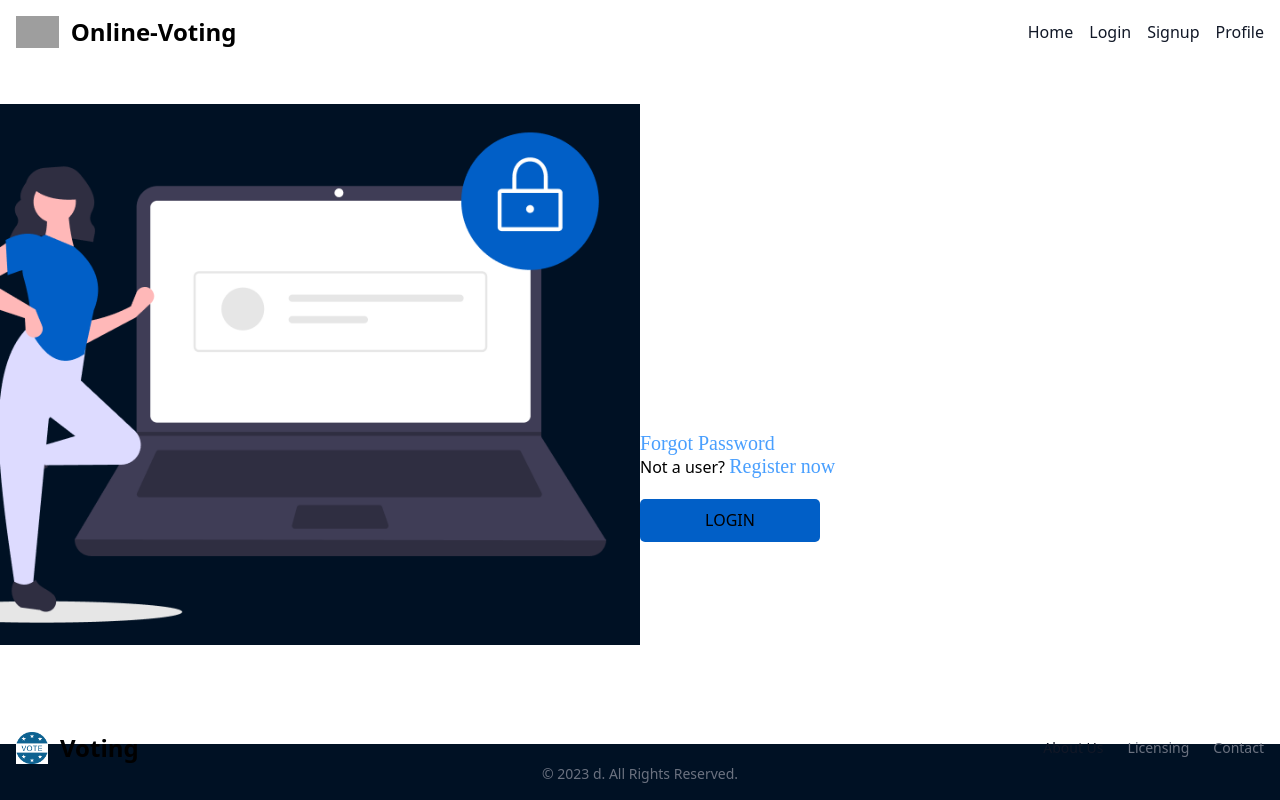
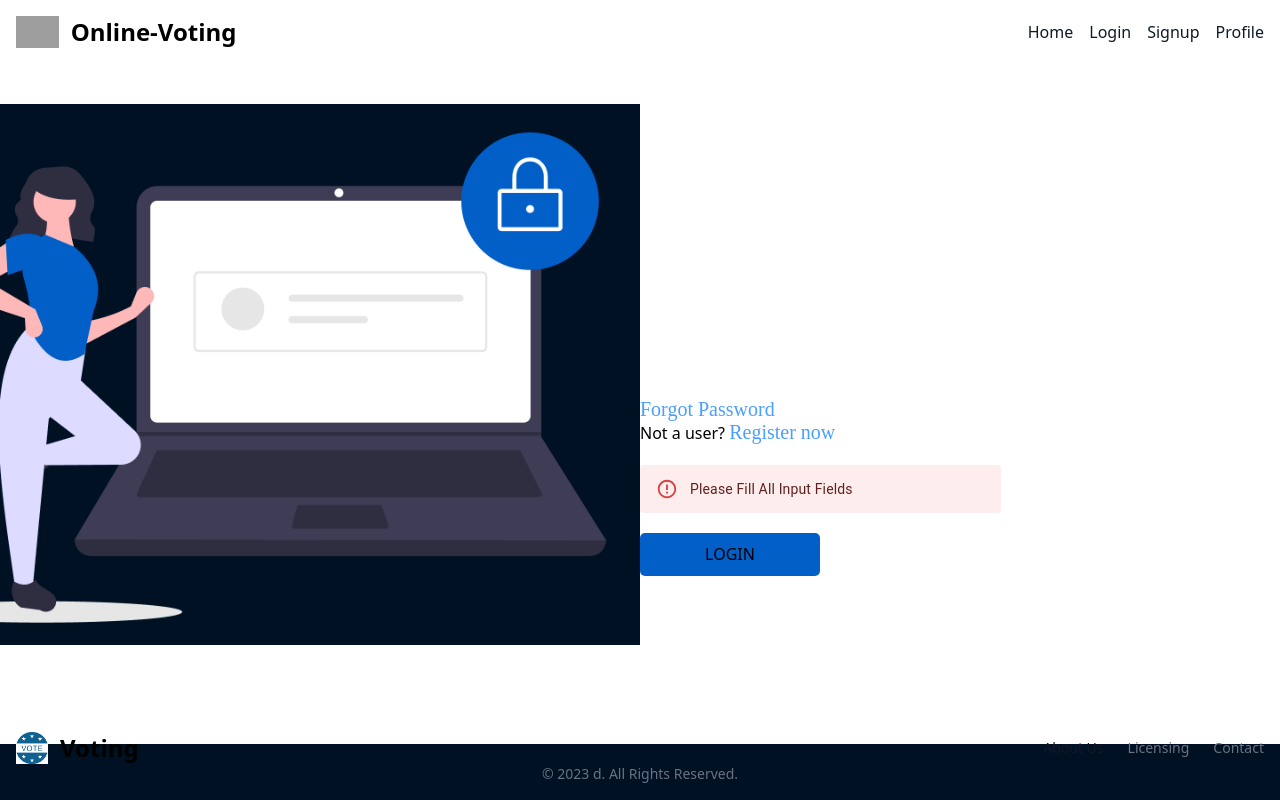
Before and after one commit to juma-cell/online-voting-app, a React (Create React App) app in the folder frontend/: page /login in a window 1280 px wide. Both pictures are taken after a click on the button "LOGIN". Built offline with nearby package versions, Linux system fonts and the light colour scheme; grey boxes are pictures that could not be loaded.

Commit message:
Updated Log-in Page State

```diff
--- a/frontend/src/Pages/Login.js
+++ b/frontend/src/Pages/Login.js
@@ -1,28 +1,47 @@
 import React, { useState } from "react"
 import IMG from "../assets/Login Page.png"
 import { useNavigate } from "react-router-dom"
+import { Link } from "react-router-dom"
 
+import Alert from "@mui/material/Alert"
+
+// React Recoil
 import { useRecoilState } from "recoil"
 import { userState } from "../atom/userAtom"
 
 function Login() {
-
   const navigate = useNavigate()
   const [formData, setFormData] = useState({
     email: "",
     password: "",
   })
   const [user, setUser] = useRecoilState(userState)
+  const [error, setError] = useState(null)
 
   const loginUser = () => {
+    setError(null)
     const enteredEmail = formData.email
     const enteredPassword = formData.password
 
-    if (!enteredEmail && !enteredPassword) return
+    const stateEmail = user.email
+    const statePassword = user.password
 
+    if (!enteredEmail || !enteredPassword) {
+      setError("Please Fill All Input Fields")
+      return
+    }
 
-    setUser({ email: enteredEmail, password: enteredPassword })
-    navigate("/profile")
+    if (enteredEmail !== stateEmail || enteredPassword !== statePassword) {
+      setError("Email and Password are incorrect")
+      return
+    }
+
+    //  Logic for validating users
+
+    //setting app wide state
+    setError(null)
+    setUser({ ...user, loggedIn: true })
+    navigate("/")
   }
 
   return (
@@ -38,7 +57,7 @@ function Login() {
           <div className="signup_label">Email</div>
 
           <input
-            type="text"
+            type="email"
             className="signup_input text-black"
             value={formData.email}
             onChange={(e) =>
@@ -48,7 +67,7 @@ function Login() {
         </div>
 
         <div className="mt-5">
-          <div className="signup_label">Password </div>
+          <div className="signup_label">Password</div>
 
           <input
             type="password"
@@ -63,7 +82,13 @@ function Login() {
         <div className="login_forgot_password">Forgot Password</div>
         <div>
           Not a user?{" "}
-          <span className="login_forgot_password"> Register now </span>
+          <Link to="/signup" className="login_forgot_password">
+            Register now
+          </Link>
+        </div>
+
+        <div className="mt-5 w-[361px]">
+          {error && <Alert severity="error">{error}</Alert>}
         </div>
 
         <div className="mx-auto mt-5">
```
